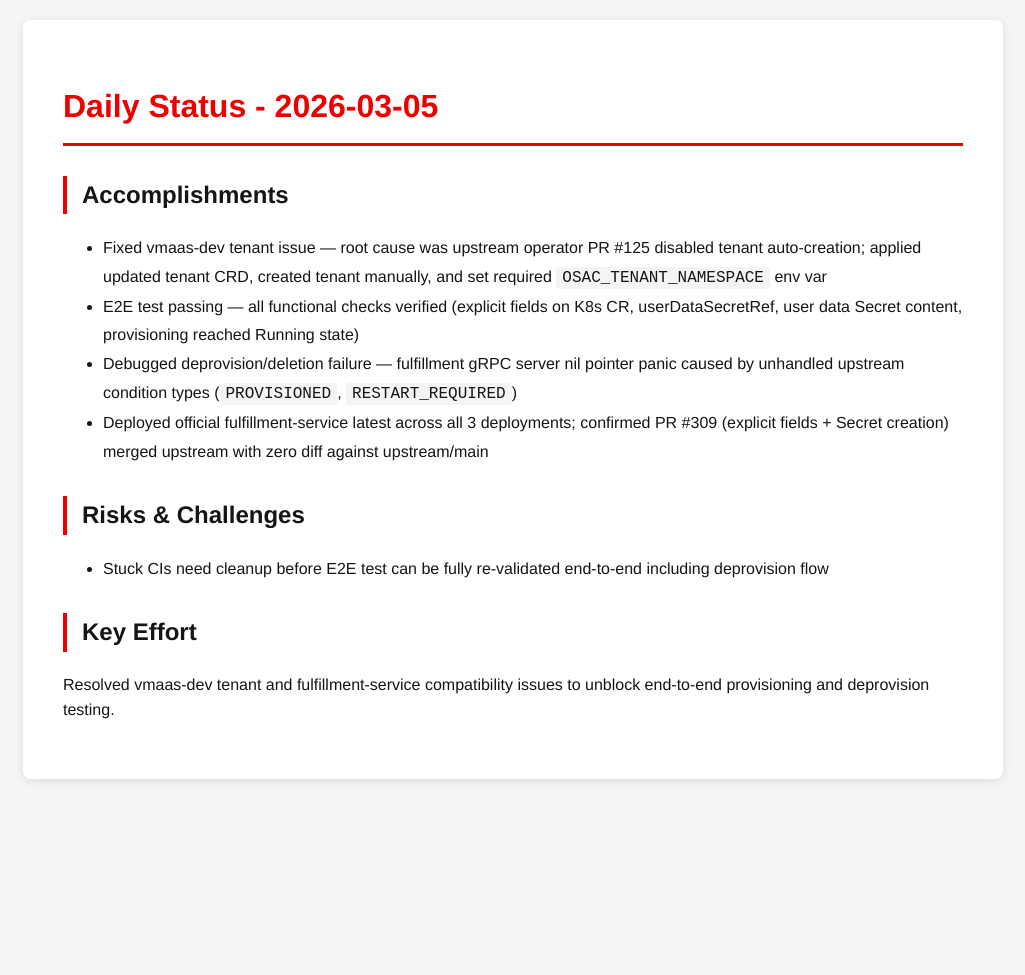
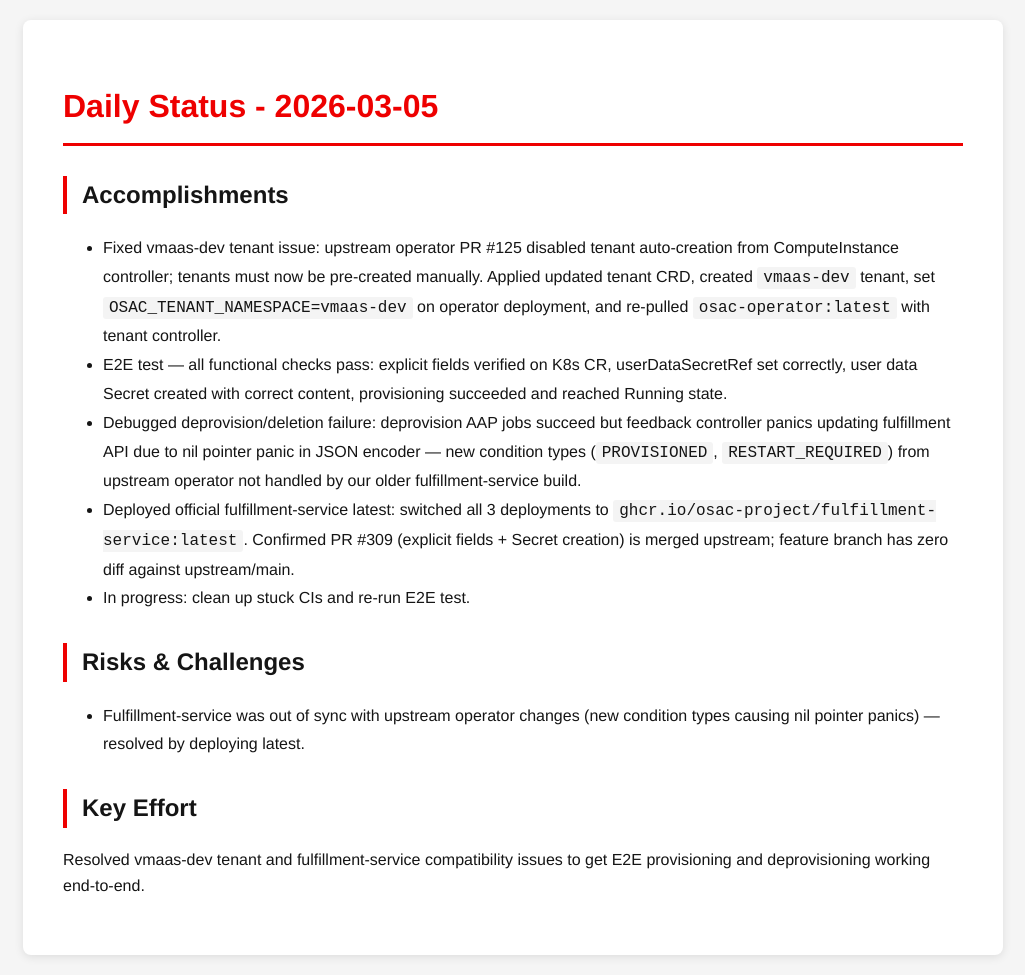
Before and after one commit to tzvatot/daily-status, a Jekyll site: the page built from 2026-03-05.md, in a window 1280 px wide. Shown: the whole page, without its empty margins (127-1152 px from the left). Built offline with Jekyll 4.4.1, drawn with Linux system fonts in a browser that asks for light colours; before the commit the page ends 900 px from its top, so only the background shows below that.

Commit message:
Daily status update - 2026-03-05

```diff
--- a/2026-03-05.md
+++ b/2026-03-05.md
@@ -7,13 +7,14 @@
 # Daily Status - 2026-03-05
 
 ## Accomplishments
-- Fixed vmaas-dev tenant issue — root cause was upstream operator PR #125 disabled tenant auto-creation; applied updated tenant CRD, created tenant manually, and set required `OSAC_TENANT_NAMESPACE` env var
-- E2E test passing — all functional checks verified (explicit fields on K8s CR, userDataSecretRef, user data Secret content, provisioning reached Running state)
-- Debugged deprovision/deletion failure — fulfillment gRPC server nil pointer panic caused by unhandled upstream condition types (`PROVISIONED`, `RESTART_REQUIRED`)
-- Deployed official fulfillment-service latest across all 3 deployments; confirmed PR #309 (explicit fields + Secret creation) merged upstream with zero diff against upstream/main
+- Fixed vmaas-dev tenant issue: upstream operator PR #125 disabled tenant auto-creation from ComputeInstance controller; tenants must now be pre-created manually. Applied updated tenant CRD, created `vmaas-dev` tenant, set `OSAC_TENANT_NAMESPACE=vmaas-dev` on operator deployment, and re-pulled `osac-operator:latest` with tenant controller.
+- E2E test — all functional checks pass: explicit fields verified on K8s CR, userDataSecretRef set correctly, user data Secret created with correct content, provisioning succeeded and reached Running state.
+- Debugged deprovision/deletion failure: deprovision AAP jobs succeed but feedback controller panics updating fulfillment API due to nil pointer panic in JSON encoder — new condition types (`PROVISIONED`, `RESTART_REQUIRED`) from upstream operator not handled by our older fulfillment-service build.
+- Deployed official fulfillment-service latest: switched all 3 deployments to `ghcr.io/osac-project/fulfillment-service:latest`. Confirmed PR #309 (explicit fields + Secret creation) is merged upstream; feature branch has zero diff against upstream/main.
+- In progress: clean up stuck CIs and re-run E2E test.
 
 ## Risks & Challenges
-- Stuck CIs need cleanup before E2E test can be fully re-validated end-to-end including deprovision flow
+- Fulfillment-service was out of sync with upstream operator changes (new condition types causing nil pointer panics) — resolved by deploying latest.
 
 ## Key Effort
-Resolved vmaas-dev tenant and fulfillment-service compatibility issues to unblock end-to-end provisioning and deprovision testing.
+Resolved vmaas-dev tenant and fulfillment-service compatibility issues to get E2E provisioning and deprovisioning working end-to-end.
```
